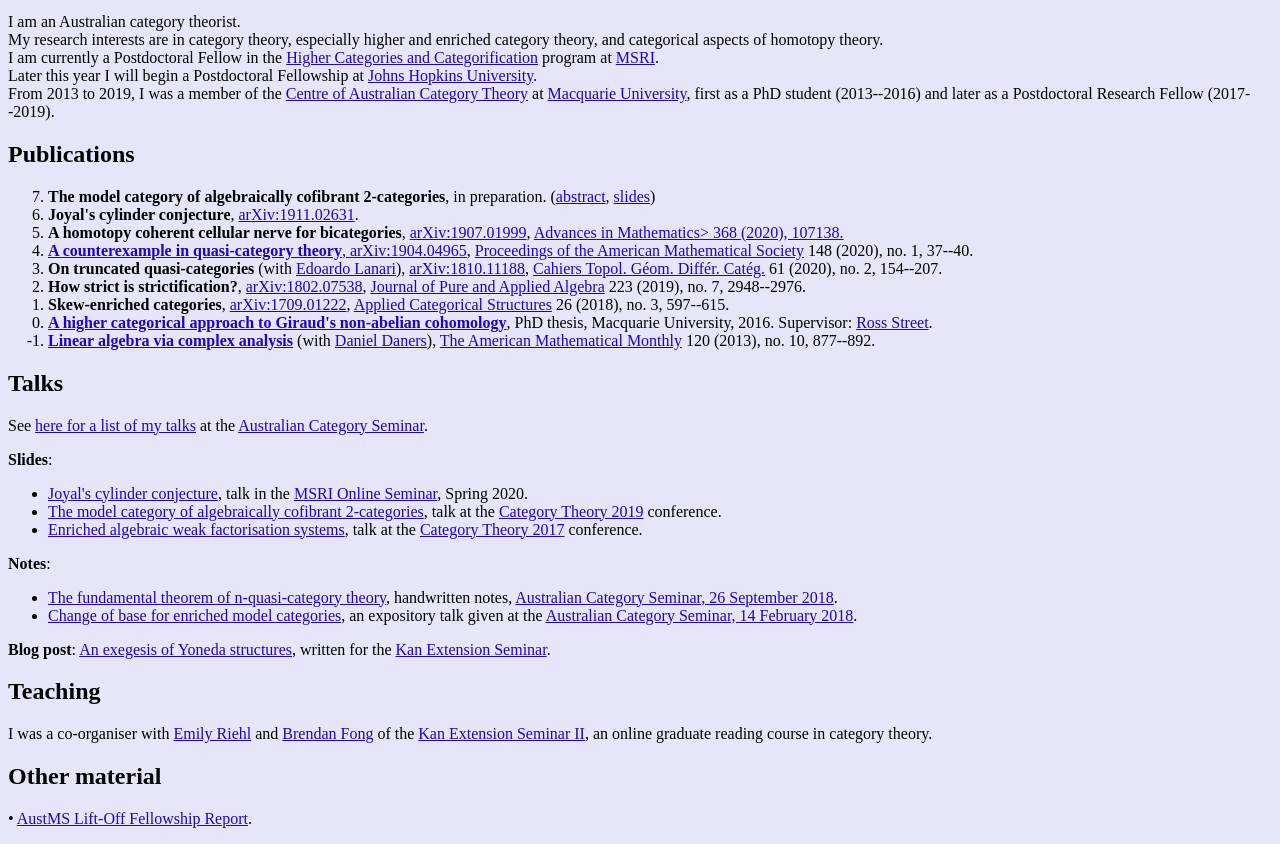
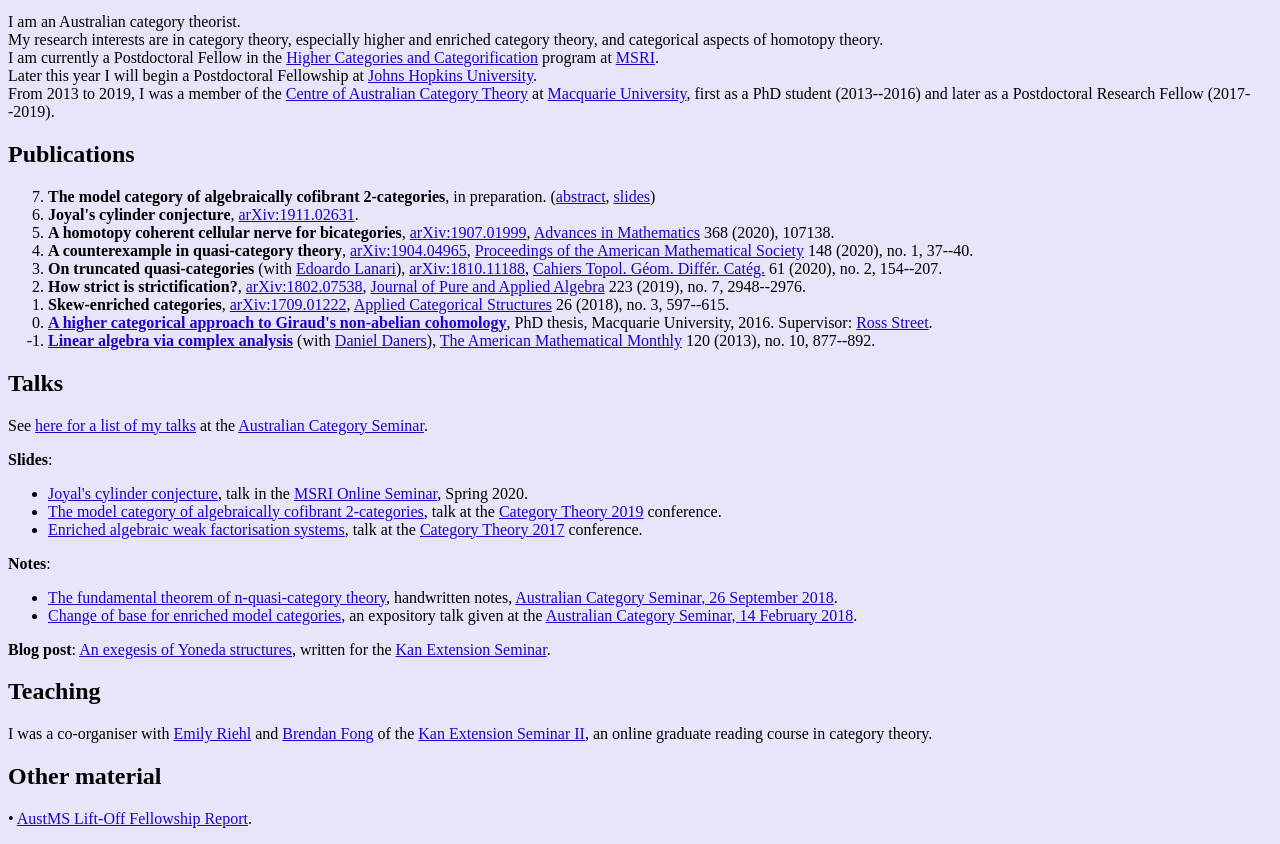
Before and after one commit to acmbl/acmbl.github.io, a plain HTML site: page index.html in a window 1280 px wide. Shown: the part 101-945 px from the top of the page. Drawn offline with Linux system fonts and the light colour scheme.

Commit message:
Update index.html

```diff
--- a/index.html
+++ b/index.html
@@ -32,7 +32,7 @@ From 2013 to 2019, I was a member of the <a href=http://web.science.mq.edu.au/gr
 <ol reversed start="7">
 <li> <b>The model category of algebraically cofibrant 2-categories</b>, in preparation. (<a href=https://acmbl.github.io/ct2019abstract.pdf>abstract</a>, <a href=https://acmbl.github.io/ct2019.pdf>slides</a>)</li>
 <li> <b>Joyal's cylinder conjecture</b>, <a href=https://arxiv.org/abs/1911.02631>arXiv:1911.02631</a>.</li>
-<li> <b>A homotopy coherent cellular nerve for bicategories</b>, <a href=https://arxiv.org/abs/1907.01999>arXiv:1907.01999</a>, <a href=https://doi.org/10.1016/j.aim.2020.107138>Advances in Mathematics> 368 (2020), 107138.</li>
+<li> <b>A homotopy coherent cellular nerve for bicategories</b>, <a href=https://arxiv.org/abs/1907.01999>arXiv:1907.01999</a>, <a href=https://doi.org/10.1016/j.aim.2020.107138>Advances in Mathematics</a> 368 (2020), 107138.</li>
 <li> <b>A counterexample in quasi-category theory</b>, <a href=https://arxiv.org/abs/1904.04965>arXiv:1904.04965</a>, <a href=https://doi.org/10.1090/proc/14692>Proceedings of the American Mathematical Society</a> 148 (2020), no. 1, 37--40.</li>
 <li> <b>On truncated quasi-categories</b> (with <a href=https://sites.google.com/view/edoardo-lanari/>Edoardo Lanari</a>), <a href=https://arxiv.org/abs/1810.11188>arXiv:1810.11188</a>, <a href=http://cahierstgdc.com/index.php/volume-lxi-2020/#2>Cahiers Topol. Géom. Différ. Catég.</a> 61 (2020), no. 2, 154--207.</li>
 <li> <b>How strict is strictification?</b>, <a href=https://arxiv.org/abs/1802.07538>arXiv:1802.07538</a>, <a href=https://doi.org/10.1016/j.jpaa.2018.10.004>Journal of Pure and Applied Algebra</a> 223 (2019), no. 7, 2948--2976.</li>
```
